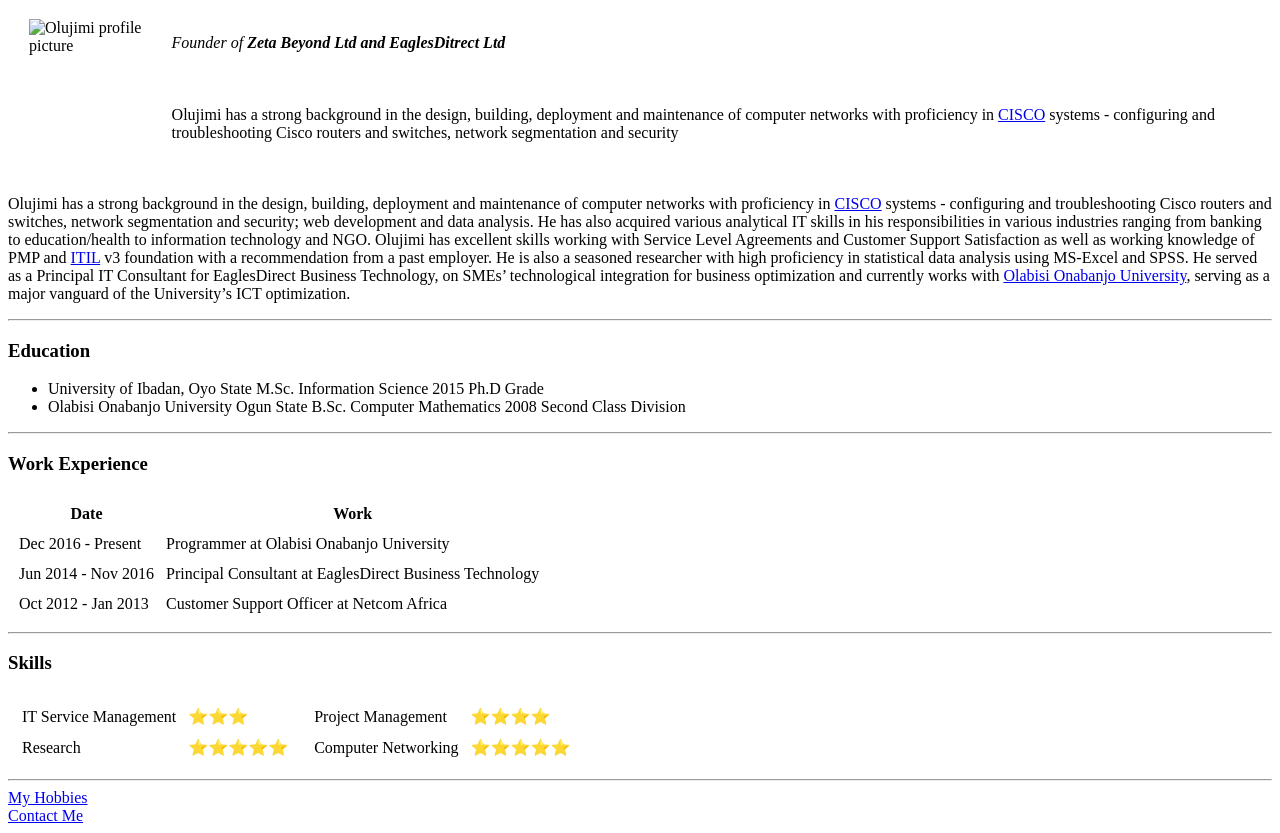
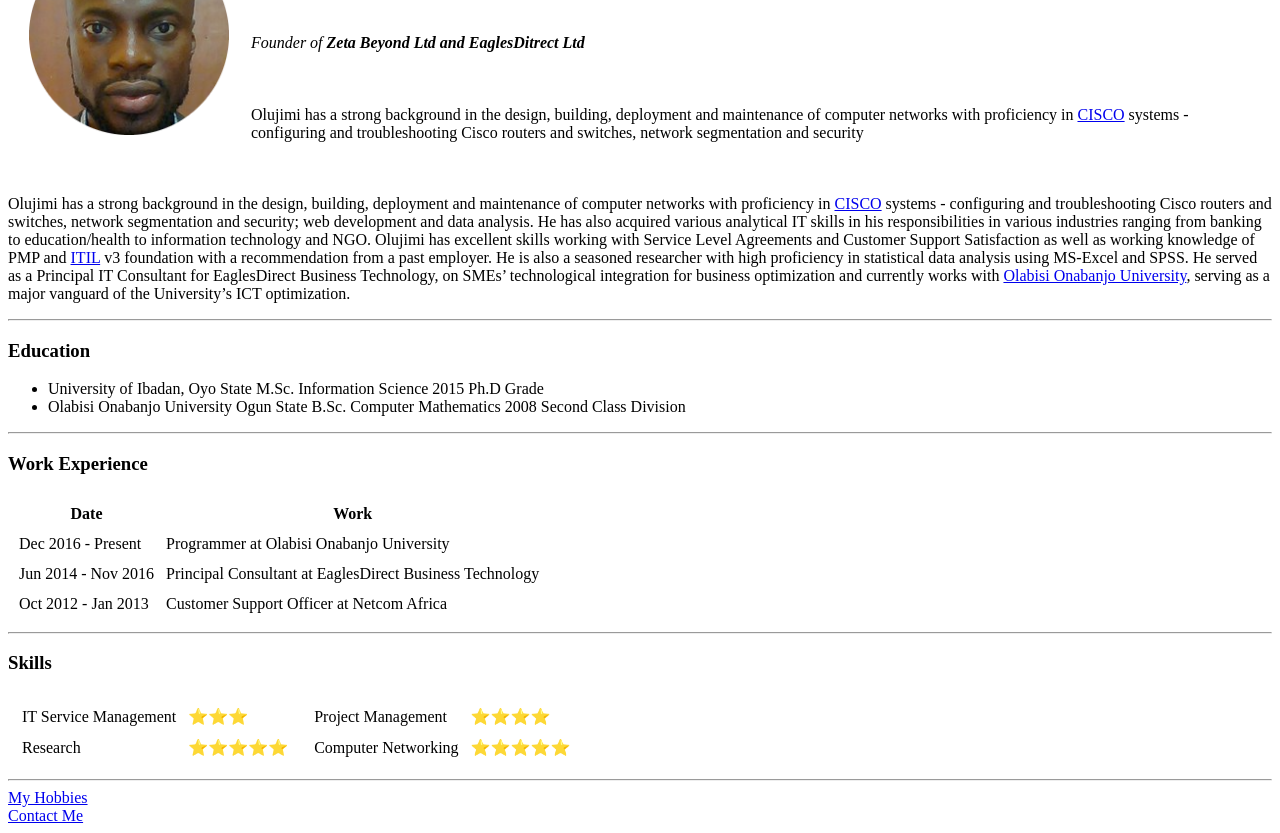
Before and after one commit to Olatunde-OluJ/first-site, a plain HTML site: page index.html in a window 1280 px wide. Shown: the part 113-946 px from the top of the page. Drawn offline with Linux system fonts and the light colour scheme.

Commit message:
Update index.html

```diff
--- a/index.html
+++ b/index.html
@@ -10,7 +10,7 @@
 <body>
   <table cellspacing="20">
     <tr>
-      <td rowspan="5"><img src="resume/images/jimi.png" alt="Olujimi profile picture" width="200" height="200"></td>
+      <td rowspan="5"><img src="./images/jimi.png" alt="Olujimi profile picture" width="200" height="200"></td>
       <td>
         <h1>OLUJIMI OLUFUMILADE</h1>
       </td>
```
